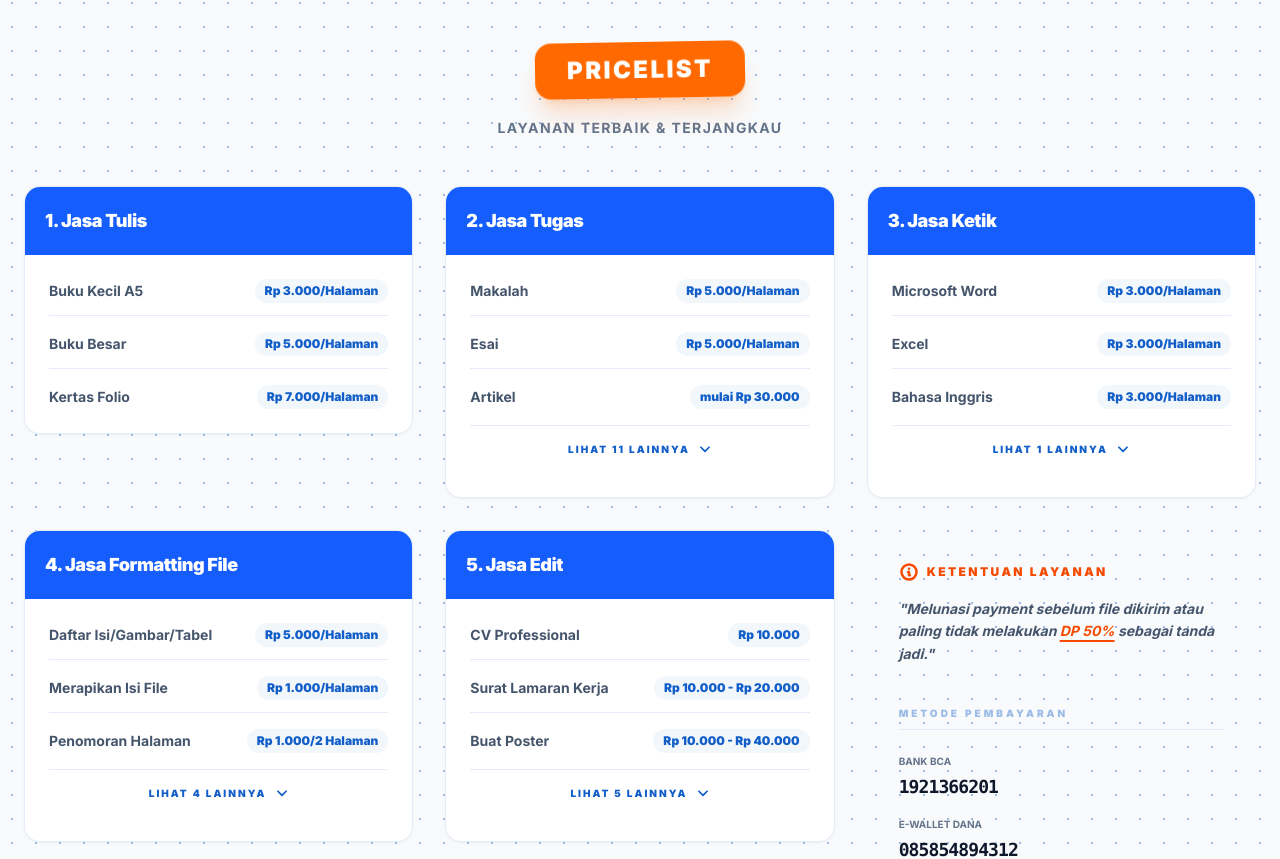
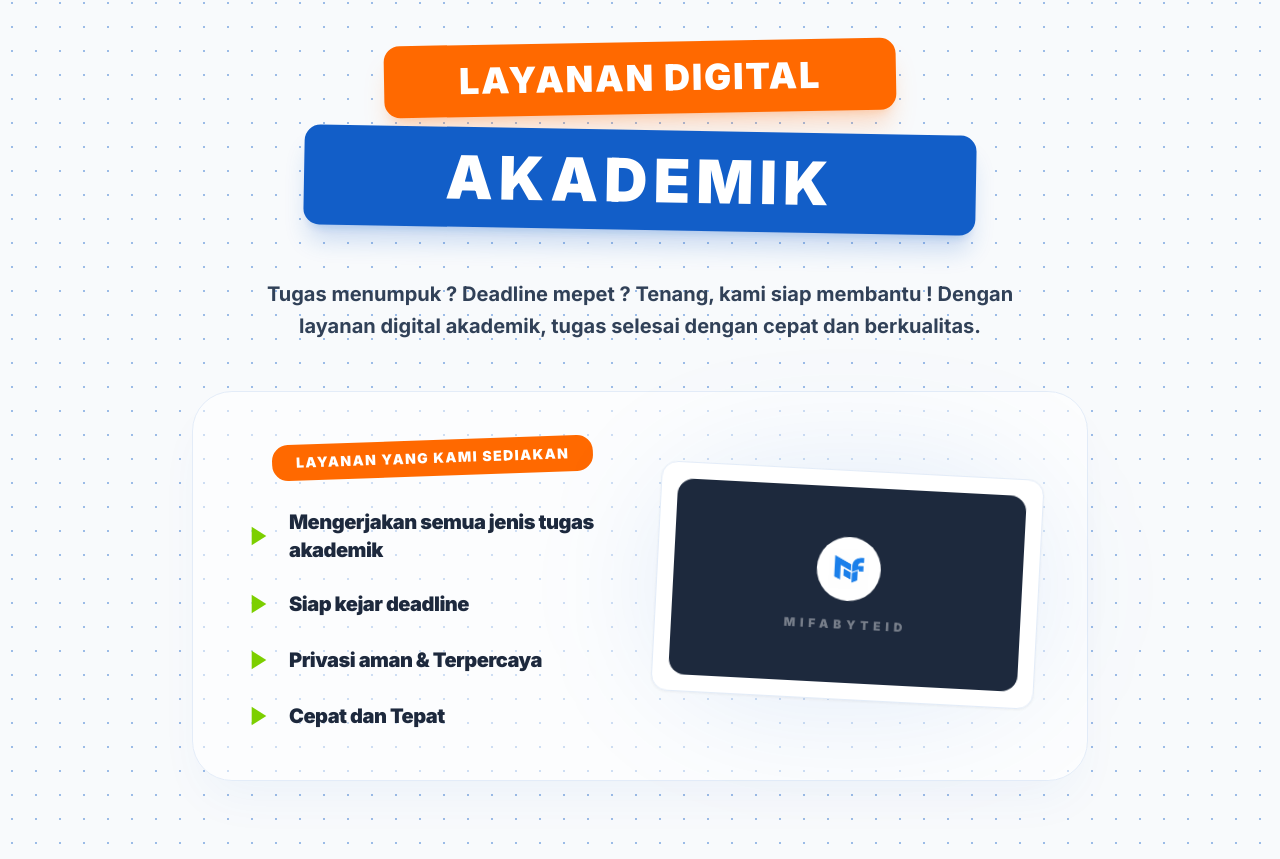
Before and after one commit to MakdumIbrohim/mifabye-finance, a Next.js app: page / in a window 1280 px wide. Shown: the part 537-1396 px from the top of the page. Built offline with nearby package versions, Linux system fonts and the light colour scheme.

Commit message:
feat: add digital academic service information section to landing page

```diff
--- a/app/page.tsx
+++ b/app/page.tsx
@@ -139,6 +139,64 @@ export default function LandingPage() {
           </div>
         </section>
 
+        {/* Information Section - Digital Academic Service */}
+        <section className="max-w-4xl mx-auto mb-32 animate-fade-in" style={{ animationDelay: "0.2s" }}>
+          <div className="flex flex-col items-center gap-4 mb-12">
+            <div className="bg-orange-500 text-white px-10 py-4 rounded-2xl font-black text-3xl md:text-4xl tracking-wider shadow-xl shadow-orange-500/20 transform -rotate-1 w-full max-w-lg text-center">
+              LAYANAN DIGITAL
+            </div>
+            <div className="bg-primary text-white px-10 py-5 rounded-2xl font-black text-4xl md:text-6xl tracking-widest shadow-xl shadow-primary/20 transform rotate-1 w-full max-w-2xl text-center">
+              AKADEMIK
+            </div>
+          </div>
+
+          <div className="text-center space-y-12">
+            <p className="text-lg md:text-xl font-bold text-slate-700 leading-relaxed max-w-3xl mx-auto">
+              Tugas menumpuk ? Deadline mepet ? Tenang, kami siap membantu ! Dengan layanan digital akademik, tugas selesai dengan cepat dan berkualitas.
+            </p>
+
+            <div className="grid grid-cols-1 md:grid-cols-2 gap-8 items-center bg-white/50 backdrop-blur-sm p-8 md:p-12 rounded-[2.5rem] border border-border shadow-2xl shadow-primary/5">
+              <div className="space-y-8">
+                <div className="inline-block bg-orange-500 text-white px-6 py-2 rounded-xl font-black text-sm uppercase tracking-widest transform -rotate-2">
+                  Layanan yang kami sediakan
+                </div>
+
+                <div className="space-y-6 text-left">
+                  {[
+                    "Mengerjakan semua jenis tugas akademik",
+                    "Siap kejar deadline",
+                    "Privasi aman & Terpercaya",
+                    "Cepat dan Tepat"
+                  ].map((item, i) => (
+                    <div key={i} className="flex items-center gap-4 group cursor-default">
+                      <div className="flex-shrink-0 text-lime-500 transform group-hover:scale-125 transition-transform">
+                        <svg className="w-8 h-8" fill="currentColor" viewBox="0 0 24 24">
+                          <path d="M8 5v14l11-7z" />
+                        </svg>
+                      </div>
+                      <span className="text-lg md:text-xl font-black text-slate-800 tracking-tight">{item}</span>
+                    </div>
+                  ))}
+                </div>
+              </div>
+
+              <div className="hidden md:block relative">
+                <div className="absolute inset-0 bg-primary/10 rounded-full blur-3xl animate-pulse" />
+                <div className="relative subtle-card p-4 rotate-3 hover:rotate-0 transition-transform duration-500 bg-slate-900 border-none">
+                  <div className="aspect-video rounded-xl bg-slate-800 overflow-hidden flex items-center justify-center p-8">
+                    <div className="text-center space-y-4">
+                      <div className="w-16 h-16 bg-white rounded-full mx-auto flex items-center justify-center p-3">
+                         <img src="/assets/mifabyte.png" alt="Mifa" className="w-full h-full object-contain" />
+                      </div>
+                      <p className="text-xs font-black text-white/40 tracking-[0.4em] uppercase">Mifabyteid</p>
+                    </div>
+                  </div>
+                </div>
+              </div>
+            </div>
+          </div>
+        </section>
+
         {/* Pricing Grid */}
         <section id="harga" className="max-w-7xl mx-auto space-y-12 mb-32">
           <div className="flex flex-col items-center text-center space-y-3">
```
